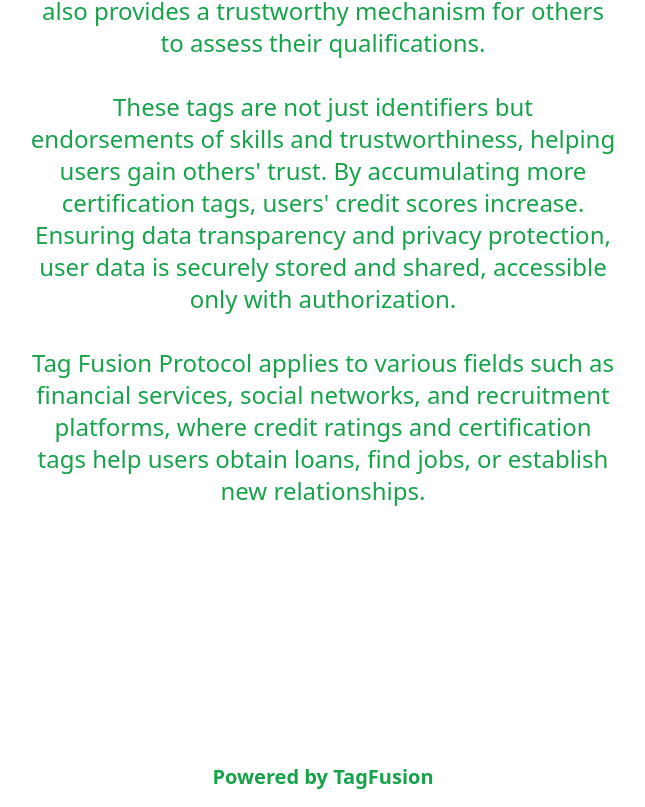
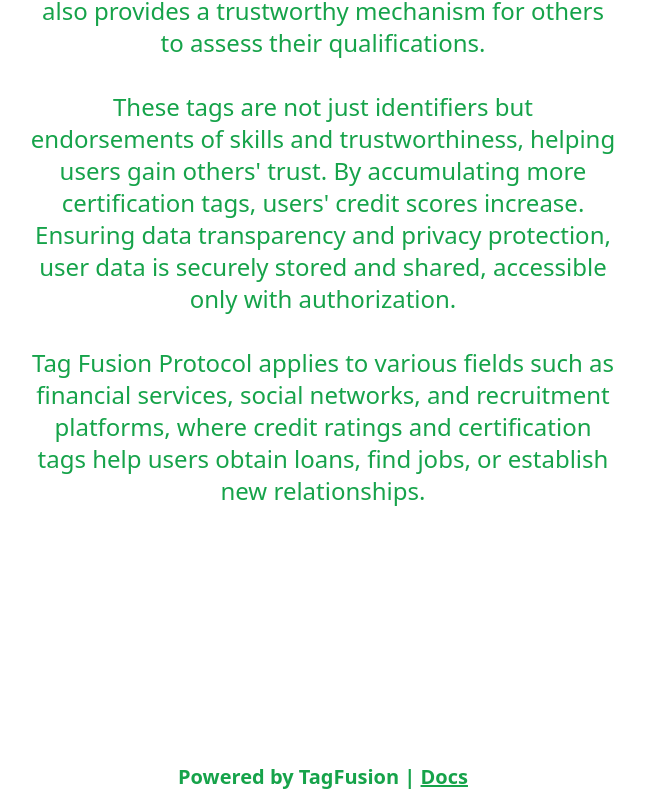
Before and after one commit to mansu10/tagfusion-frontend, a React (Vite) app: page / in a window 1280 px wide. Shown: the part 1613-2420 px from the top of the page, without its empty margins (317-962 px from the left). Built offline with nearby package versions, Linux system fonts and the light colour scheme.

Commit message:
update web style

```diff
--- a/src/pages/Home.jsx
+++ b/src/pages/Home.jsx
@@ -138,10 +138,16 @@
           <div className="flex justify-center items-center mt-28 py-4">
              <div className="flex flex-col justify-center items-center gap-1">
                 <div className="text-green-600 text-center font-semibold text-xl">
-                   Powered by TagFusion
+                   Powered by TagFusion |&nbsp;
+                   <a href="https://tagfusion.gitbook.io/announcement/user-manual/create-tags" target="_blank" rel="noopener noreferrer" className="text-green-600 font-semibold text-xl underline">
+                      Docs
+                   </a>
                 </div>
              </div>
           </div>
+
+
+
 
 
 
```
